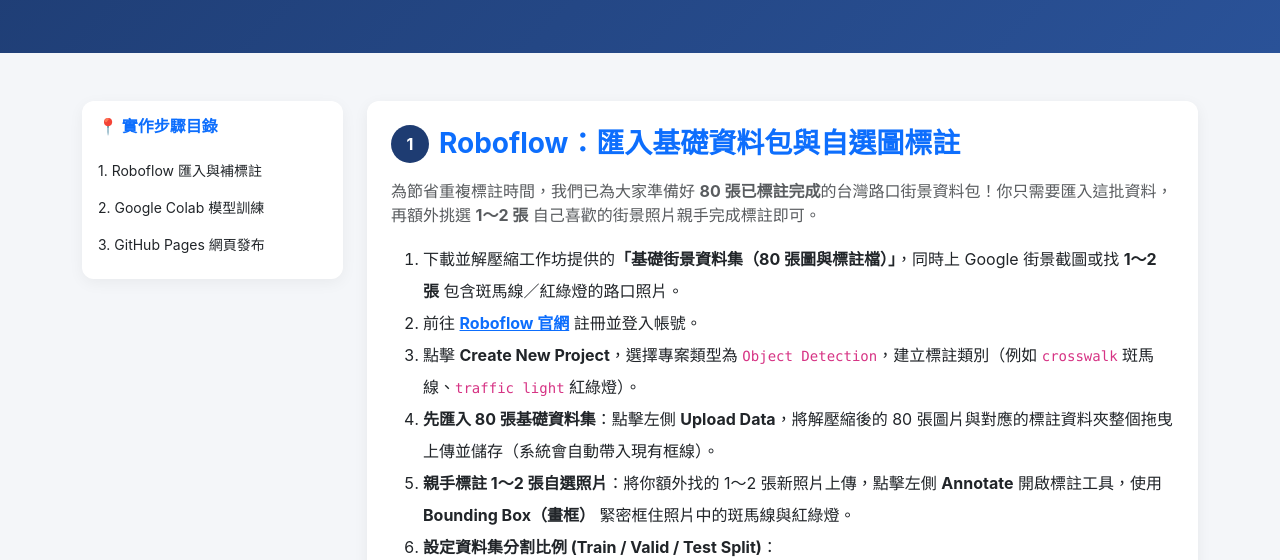
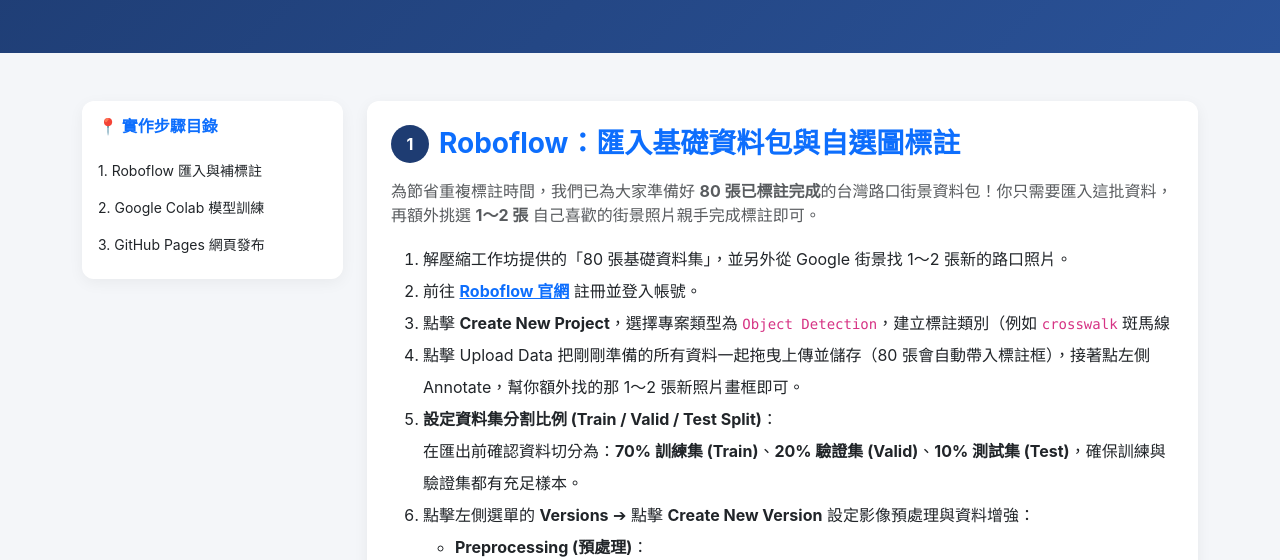
Before and after one commit to fiona11130710-sudo/crosswalk-1, a plain HTML site: page crosswalk.html in a window 1280 px wide. Shown: the part 232-792 px from the top of the page. Drawn offline with nearby package versions, Linux system fonts and the light colour scheme.

Commit message:
Update crosswalk.html

```diff
--- a/crosswalk.html
+++ b/crosswalk.html
@@ -133,11 +133,10 @@
                     <p class="text-muted">為節省重複標註時間，我們已為大家準備好 <b>80 張已標註完成</b>的台灣路口街景資料包！你只需要匯入這批資料，再額外挑選 <b>1～2 張</b> 自己喜歡的街景照片親手完成標註即可。</p>
 
                     <ol class="lh-lg mb-3">
-                        <li>下載並解壓縮工作坊提供的<b>「基礎街景資料集（80 張圖與標註檔）」</b>，同時上 Google 街景截圖或找 <b>1～2 張</b> 包含斑馬線／紅綠燈的路口照片。</li>
+                        <li>解壓縮工作坊提供的「80 張基礎資料集」，並另外從 Google 街景找 1～2 張新的路口照片。</li>
                         <li>前往 <a href="https://roboflow.com/" target="_blank" class="fw-bold">Roboflow 官網</a> 註冊並登入帳號。</li>
-                        <li>點擊 <b>Create New Project</b>，選擇專案類型為 <code>Object Detection</code>，建立標註類別（例如 <code>crosswalk</code> 斑馬線、<code>traffic light</code> 紅綠燈）。</li>
-                        <li><b>先匯入 80 張基礎資料集</b>：點擊左側 <b>Upload Data</b>，將解壓縮後的 80 張圖片與對應的標註資料夾整個拖曳上傳並儲存（系統會自動帶入現有框線）。</li>
-                        <li><b>親手標註 1～2 張自選照片</b>：將你額外找的 1～2 張新照片上傳，點擊左側 <b>Annotate</b> 開啟標註工具，使用 <b>Bounding Box（畫框）</b> 緊密框住照片中的斑馬線與紅綠燈。</li>
+                        <li>點擊 <b>Create New Project</b>，選擇專案類型為 <code>Object Detection</code>，建立標註類別（例如 <code>crosswalk</code> 斑馬線</li>
+                        <li>點擊 Upload Data 把剛剛準備的所有資料一起拖曳上傳並儲存（80 張會自動帶入標註框），接著點左側 Annotate，幫你額外找的那 1～2 張新照片畫框即可。</li>
                         <li><b>設定資料集分割比例 (Train / Valid / Test Split)</b>：<br>
                             在匯出前確認資料切分為：<b>70% 訓練集 (Train)</b>、<b>20% 驗證集 (Valid)</b>、<b>10% 測試集 (Test)</b>，確保訓練與驗證集都有充足樣本。
                         </li>
```
